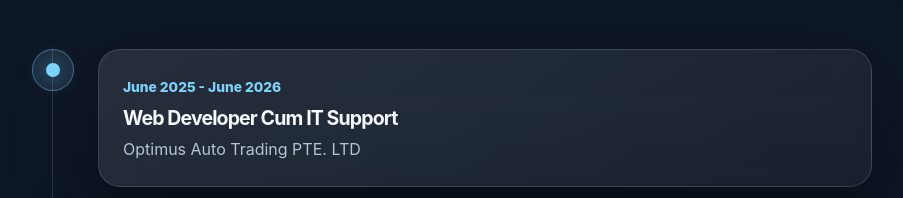
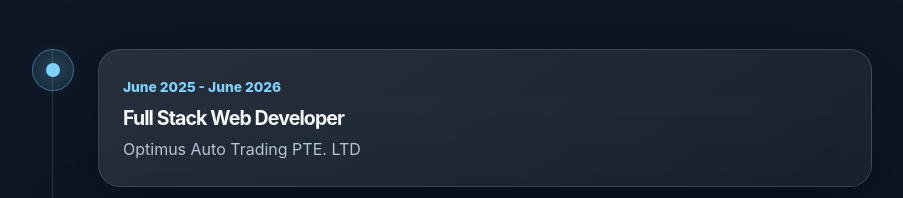
Before and after one commit to mromimuhtarom/portfolio-romi, a plain HTML site: page index.html in a window 1280 px wide. Shown: the part 5309-5507 px from the top of the page, without its empty margins (188-1091 px from the left). Drawn offline with Linux system fonts and the light colour scheme.

Commit message:
Change job title to 'Full Stack Web Developer'

```diff
--- a/index.html
+++ b/index.html
@@ -338,7 +338,7 @@
             <div class="timeline-dot"></div>
             <div class="timeline-content glass-card">
               <span>June 2025 - June 2026</span>
-              <h3>Web Developer Cum IT Support</h3>
+              <h3>Full Stack Web Developer</h3>
               <p>Optimus Auto Trading PTE. LTD</p>
             </div>
           </article>
```
